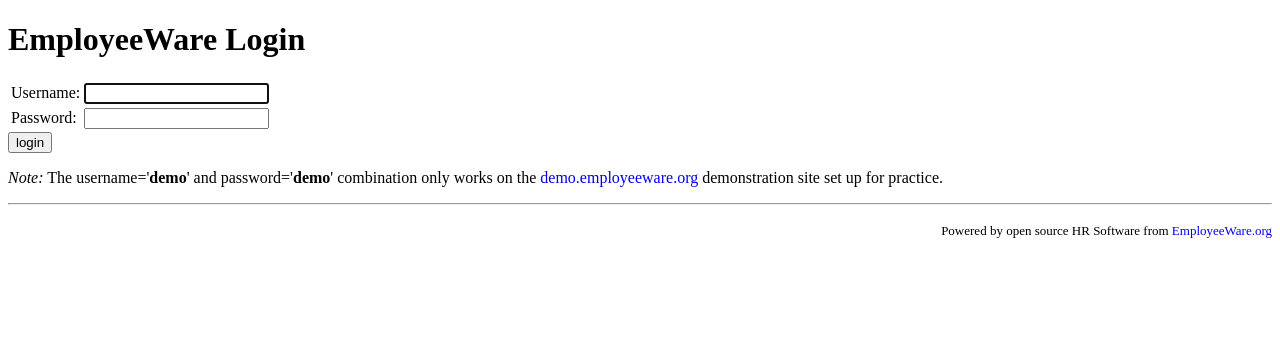
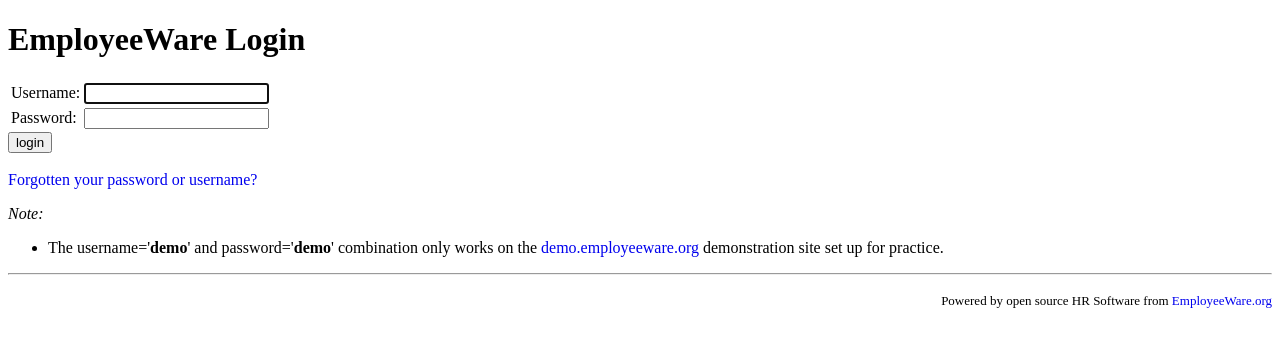
Before and after one commit to predragokanovic/employeeware, a Django app: page /accounts/login/ in a window 1280 px wide. Shown: the top 347 px of the page. Run offline with Django 3.2, Linux system fonts and the light colour scheme.

Commit message:
added password reset link to viewers' login page.

```diff
--- a/templates/registration/login.html
+++ b/templates/registration/login.html
@@ -24,8 +24,16 @@
 <input type="submit" value="login" />
 <input type="hidden" name="next" value="{{ next }}" />
 </form>
+<br />
+<div class="password-reset-link">
+	<a href="/admin/password_reset/">Forgotten your password or username?</a>
+</div>
 <p>
-<em>Note:</em> The username='<strong>demo</strong>' and password='<strong>demo</strong>' combination only works on the
-<a href="http://demo.employeeware.org/">demo.employeeware.org</a> demonstration site set up for practice.
+<em>Note:</em>
+<ul>
+	<li>The username='<strong>demo</strong>' and password='<strong>demo</strong>' combination only works on the
+	<a href="http://demo.employeeware.org/">demo.employeeware.org</a> demonstration site set up for practice.
+	</li>
+</ul>
 </p>
 {% endblock %}
```
